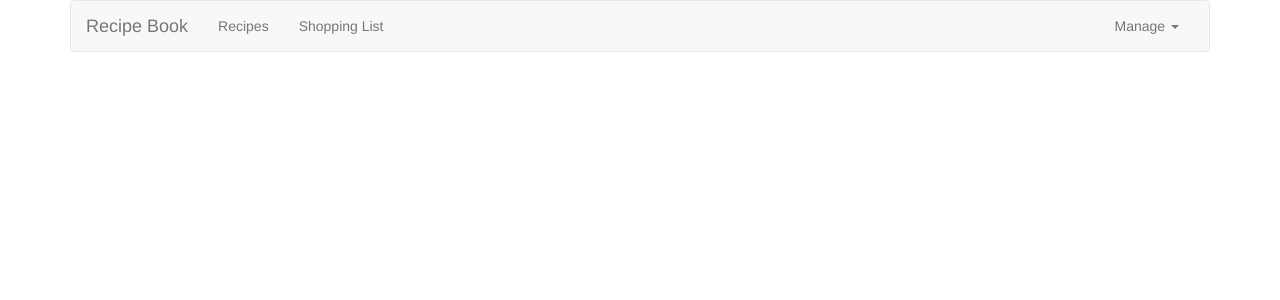
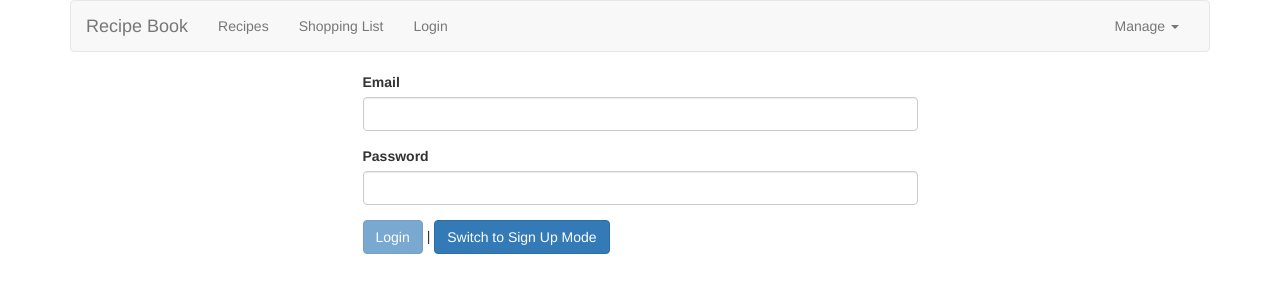
Before and after one commit to lukeomalley/angular-recipe-cookbook, an Angular app: page /auth in a window 1280 px wide. Before the commit this address led to /. Shown: the top 300 px of the page. Built offline with nearby package versions, Linux system fonts and the light colour scheme.

Commit message:
setup auth and backend through firebase

```diff
--- a/src/app/app-routing.module.ts
+++ b/src/app/app-routing.module.ts
@@ -5,6 +5,8 @@ import { ShoppingListComponent } from './shopping-list/shopping-list.component';
 import { RecipeDetailComponent } from './recipes/recipe-detail/recipe-detail.component';
 import { RecipeDetailStartComponent } from './recipes/recipe-detail-start/recipe-detail-start.component';
 import { RecipeEditComponent } from './recipes/recipe-edit/recipe-edit.component';
+import { RecipesResolverService } from './recipes/recipes-resolver.service';
+import { AuthComponent } from './auth/auth.component';
 
 const appRoutes: Routes = [
   { path: '', redirectTo: '/recipes', pathMatch: 'full' },
@@ -23,14 +25,17 @@ const appRoutes: Routes = [
       {
         path: ':id',
         component: RecipeDetailComponent,
+        resolve: [RecipesResolverService],
       },
       {
         path: ':id/edit',
         component: RecipeEditComponent,
+        resolve: [RecipesResolverService],
       },
     ],
   },
   { path: 'shopping-list', component: ShoppingListComponent },
+  { path: 'auth', component: AuthComponent },
 ];
 @NgModule({
   imports: [RouterModule.forRoot(appRoutes)],
--- /dev/null
+++ b/src/app/auth/auth.component.html
@@ -0,0 +1,46 @@
+<div class="row">
+  <div class="col-xs-12 col-md-6 col-md-offset-3">
+    <div class="alert alert-danger" *ngIf="error">
+      {{ error }}
+    </div>
+    <div *ngIf="loading">
+      Loading...
+    </div>
+    <form #form="ngForm" (ngSubmit)="onSubmit(form)" *ngIf="!loading">
+      <div class="form-group">
+        <label for="email">Email</label>
+        <input
+          type="email"
+          id="email"
+          class="form-control"
+          ngModel
+          name="email"
+          required
+          email
+        />
+      </div>
+      <div class="form-group">
+        <label for="password">Password</label>
+        <input
+          type="password"
+          id="password"
+          class="form-control"
+          ngModel
+          name="password"
+          required
+          minlength="6"
+        />
+      </div>
+
+      <div>
+        <button type="submit" class="btn btn-primary" [disabled]="!form.valid">
+          {{ loginMode ? 'Login' : 'Sign Up' }}
+        </button>
+        |
+        <button type="button" class="btn btn-primary" (click)="onSwitchMode()">
+          {{ loginMode ? 'Switch to Sign Up Mode' : 'Switch to Login Mode' }}
+        </button>
+      </div>
+    </form>
+  </div>
+</div>
--- /dev/null
+++ b/src/app/auth/auth.component.ts
@@ -0,0 +1,48 @@
+import { Component } from '@angular/core';
+import { AuthService, AuthResponseData } from './auth.service';
+import { NgForm } from '@angular/forms';
+import { Observable } from 'rxjs';
+
+@Component({
+  selector: 'app-auth',
+  templateUrl: './auth.component.html',
+})
+export class AuthComponent {
+  constructor(private authService: AuthService) {}
+  loginMode = true;
+  loading = false;
+  error: string = null;
+
+  onSwitchMode() {
+    this.loginMode = !this.loginMode;
+  }
+
+  onSubmit(form: NgForm) {
+    if (!form.valid) {
+      return;
+    }
+    const email = form.value.email;
+    const password = form.value.password;
+
+    let authObs: Observable<AuthResponseData>;
+
+    this.loading = true;
+    if (this.loginMode) {
+      authObs = this.authService.login(email, password);
+    } else {
+      authObs = this.authService.signUp(email, password);
+    }
+
+    authObs.subscribe(
+      response => {
+        console.log(response);
+      },
+      errorMessage => {
+        this.error = errorMessage;
+      }
+    );
+
+    this.loading = false;
+    form.reset();
+  }
+}
--- /dev/null
+++ b/src/app/auth/auth.service.ts
@@ -0,0 +1,57 @@
+import { Injectable } from '@angular/core';
+import { HttpClient } from '@angular/common/http';
+import { catchError } from 'rxjs/operators';
+import { throwError } from 'rxjs';
+
+export interface AuthResponseData {
+  idToken: string;
+  refreshToken: string;
+  expiresIn: string;
+  email?: string;
+  localId?: string;
+  registered?: boolean;
+}
+
+@Injectable({ providedIn: 'root' })
+export class AuthService {
+  constructor(private http: HttpClient) {}
+
+  signUp(email: string, password: string) {
+    return this.http
+      .post<AuthResponseData>(
+        'https://identitytoolkit.googleapis.com/v1/accounts:signUp?key=AIzaSyBKuoX_S9n8yu1w23MQA7r3anlRU-Fesfw',
+        {
+          email,
+          password,
+          returnSecureToken: true,
+        }
+      )
+      .pipe(
+        catchError(errorResponse => {
+          let errorMessage = 'An unknown error occured';
+          if (!errorResponse.error || !errorResponse.error.error) {
+            return throwError(errorMessage);
+          } else {
+            switch (errorResponse.error.error.message) {
+              case 'EMAIL_EXISTS':
+                errorMessage = 'A user with that email already exists';
+            }
+            return throwError(errorMessage);
+          }
+        })
+      );
+  }
+
+  login(email: string, password: string) {
+    return this.http
+      .post<AuthResponseData>(
+        'https://identitytoolkit.googleapis.com/v1/accounts:signInWithPassword?key=AIzaSyBKuoX_S9n8yu1w23MQA7r3anlRU-Fesfw',
+        {
+          email,
+          password,
+          returnSecureToken: true,
+        }
+      )
+      .pipe();
+  }
+}
--- a/src/app/header/header.component.html
+++ b/src/app/header/header.component.html
@@ -10,15 +10,30 @@
           <a [routerLink]="['/recipes']" routerLinkActive="active">Recipes</a>
         </li>
         <li>
-          <a [routerLink]="['/shopping-list']" routerLinkActive="active">Shopping List</a>
+          <a [routerLink]="['/shopping-list']" routerLinkActive="active"
+            >Shopping List</a
+          >
+        </li>
+        <li>
+          <a [routerLink]="['/auth']" routerLinkActive="active">Login</a>
         </li>
       </ul>
       <ul class="nav navbar-nav navbar-right">
         <li class="dropdown" appDropdown>
-          <a href="#" class="dropdown-toggle" role="button">Manage <span class="caret"></span></a>
+          <a class="dropdown-toggle" role="button"
+            >Manage <span class="caret"></span
+          ></a>
           <ul class="dropdown-menu">
-            <li><a style="cursor: pointer;">Save Data</a></li>
-            <li><a style="cursor: pointer;">Fetch Data</a></li>
+            <li>
+              <a style="cursor: pointer;" (click)="onSaveRecipes()"
+                >Save Data</a
+              >
+            </li>
+            <li>
+              <a style="cursor: pointer;" (click)="onFetchRecipes()"
+                >Fetch Data</a
+              >
+            </li>
           </ul>
         </li>
       </ul>
--- a/src/app/header/header.component.ts
+++ b/src/app/header/header.component.ts
@@ -1,4 +1,5 @@
 import { Component, EventEmitter, Output } from '@angular/core';
+import { DataStorageService } from '../shared/data-storage.service';
 
 @Component({
   selector: 'app-header',
@@ -6,10 +7,19 @@ import { Component, EventEmitter, Output } from '@angular/core';
   styleUrls: ['./header.component.css'],
 })
 export class HeaderComponent {
+  constructor(private dataStorage: DataStorageService) {}
   @Output()
   featureSelected = new EventEmitter<string>();
 
   onSelect(feature: string) {
     this.featureSelected.emit(feature);
   }
+
+  onSaveRecipes() {
+    this.dataStorage.storeRecipes();
+  }
+
+  onFetchRecipes() {
+    this.dataStorage.fetchRecipes().subscribe();
+  }
 }
--- a/src/app/recipes/recipe.service.ts
+++ b/src/app/recipes/recipe.service.ts
@@ -8,20 +8,22 @@ export class RecipeService {
   recipeSelected = new Subject<Recipe>();
   recipesChanged = new Subject<Recipe[]>();
 
-  private recipes: Recipe[] = [
-    new Recipe(
-      'Test Recipe',
-      'This is a test',
-      'https://scx1.b-cdn.net/csz/news/800/2016/howcuttingdo.jpg',
-      [new Ingredient('Meat', 1), new Ingredient('Potato', 10)]
-    ),
-    new Recipe(
-      'Hamburger',
-      'Tasty hamburger',
-      'https://scx1.b-cdn.net/csz/news/800/2016/howcuttingdo.jpg',
-      [new Ingredient('Bread', 2), new Ingredient('Tomato', 2)]
-    ),
-  ];
+  // private recipes: Recipe[] = [
+  //   new Recipe(
+  //     'Test Recipe',
+  //     'This is a test',
+  //     'https://scx1.b-cdn.net/csz/news/800/2016/howcuttingdo.jpg',
+  //     [new Ingredient('Meat', 1), new Ingredient('Potato', 10)]
+  //   ),
+  //   new Recipe(
+  //     'Hamburger',
+  //     'Tasty hamburger',
+  //     'https://scx1.b-cdn.net/csz/news/800/2016/howcuttingdo.jpg',
+  //     [new Ingredient('Bread', 2), new Ingredient('Tomato', 2)]
+  //   ),
+  // ];
+
+  private recipes: Recipe[] = [];
 
   getRecipe(recipeId: number) {
     return this.recipes[recipeId];
@@ -29,6 +31,11 @@ export class RecipeService {
 
   getRecipes() {
     return [...this.recipes];
+  }
+
+  setRecipes(recipes: Recipe[]) {
+    this.recipes = recipes;
+    this.recipesChanged.next(recipes);
   }
 
   addRecipe(recipe: Recipe) {
--- /dev/null
+++ b/src/app/recipes/recipes-resolver.service.ts
@@ -0,0 +1,26 @@
+import { Injectable } from '@angular/core';
+import {
+  Resolve,
+  ActivatedRouteSnapshot,
+  RouterStateSnapshot,
+} from '@angular/router';
+import { Recipe } from './recipe.model';
+import { DataStorageService } from '../shared/data-storage.service';
+import { RecipeService } from './recipe.service';
+
+@Injectable({ providedIn: 'root' })
+export class RecipesResolverService implements Resolve<Recipe[]> {
+  constructor(
+    private dataStorageService: DataStorageService,
+    private recipeService: RecipeService
+  ) {}
+
+  resolve(route: ActivatedRouteSnapshot, state: RouterStateSnapshot) {
+    const recipes = this.recipeService.getRecipes();
+    if (recipes.length === 0) {
+      return this.dataStorageService.fetchRecipes();
+    } else {
+      return recipes;
+    }
+  }
+}
--- /dev/null
+++ b/src/app/shared/data-storage.service.ts
@@ -0,0 +1,37 @@
+import { Injectable } from '@angular/core';
+import { HttpClient } from '@angular/common/http';
+import { RecipeService } from '../recipes/recipe.service';
+import { Recipe } from '../recipes/recipe.model';
+import { map, tap } from 'rxjs/operators';
+
+@Injectable({ providedIn: 'root' })
+export class DataStorageService {
+  constructor(private http: HttpClient, private recipeService: RecipeService) {}
+
+  storeRecipes() {
+    const recipes = this.recipeService.getRecipes();
+    this.http
+      .put('https://recipular.firebaseio.com/recipes.json', recipes)
+      .subscribe(response => {
+        console.log(response);
+      });
+  }
+
+  fetchRecipes() {
+    return this.http
+      .get<Recipe[]>('https://recipular.firebaseio.com/recipes.json')
+      .pipe(
+        map(recipes => {
+          return recipes.map(recipe => {
+            return {
+              ...recipe,
+              ingredients: recipe.ingredients ? recipe.ingredients : null,
+            };
+          });
+        }),
+        tap(recipes => {
+          this.recipeService.setRecipes(recipes);
+        })
+      );
+  }
+}
```
Also changed, not shown: src/app/app.module.ts (+10 -1 lines), 1 other file (tests, documents, lock files or other folders).
